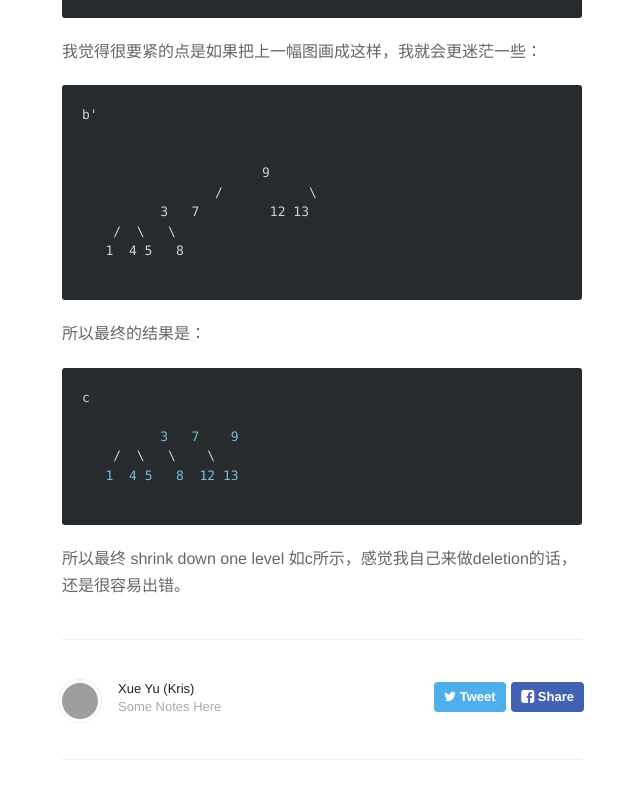
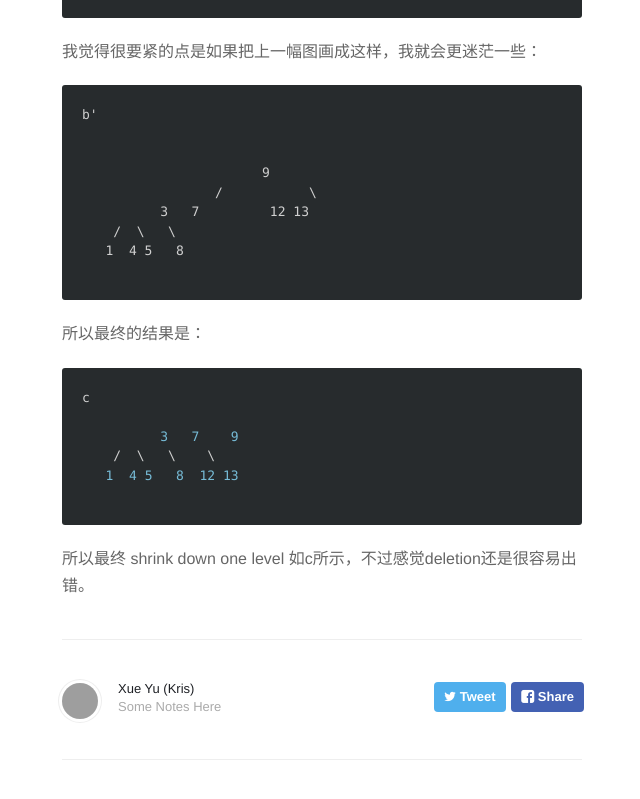
Before and after one commit to walterwang/krisyu.github.io, a Jekyll site: the page built from _posts/2010-10-02-Multi-way_search_tree_与_b-tree.md, in a window 1280 px wide and 900 px high, scrolled down 5314 px. Shown: the top 799 px of the window, without its empty margins (318-958 px from the left). Built offline with Jekyll 4.4.1, drawn with Linux system fonts in a browser that asks for light colours; nearby versions of some CDN libraries; Markdown is read by kramdown in place of the engine named in the settings; grey boxes are pictures that could not be loaded.

Commit message:
minor change

````diff
--- a/_posts/2010-10-02-Multi-way_search_tree_与_b-tree.md
+++ b/_posts/2010-10-02-Multi-way_search_tree_与_b-tree.md
@@ -242,4 +242,4 @@ c
 
 ```
 
-所以最终 shrink down one level 如c所示，感觉我自己来做deletion的话，还是很容易出错。
+所以最终 shrink down one level 如c所示，不过感觉deletion还是很容易出错。
````
